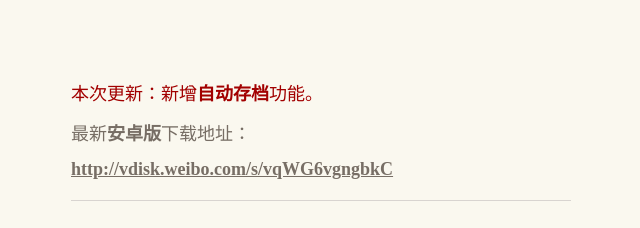
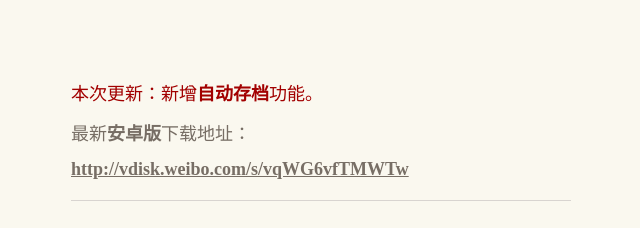
Before and after one commit to gjqt/suxue, a plain HTML site: page index.html in a window 1280 px wide. Shown: the top 228 px of the page, 319-959 px from the left. Drawn offline with Linux system fonts and the light colour scheme.

Commit message:
安卓更新

```diff
--- a/index.html
+++ b/index.html
@@ -29,7 +29,7 @@
   <div class="container">
 	<p style="color:#A20000";>本次更新：新增<strong>自动存档</strong>功能。</p>
 	<p>最新<strong>安卓版</strong>下载地址：</p>
-	<a href="http://vdisk.weibo.com/s/vqWG6vgngbkC">http://vdisk.weibo.com/s/vqWG6vgngbkC</a>
+	<a href="http://vdisk.weibo.com/s/vqWG6vfTMWTw">http://vdisk.weibo.com/s/vqWG6vfTMWTw</a>
 	<hr>
 	<p>温馨提示：本版本在特定时期会出现BGM……</p>
 	<hr>
```
